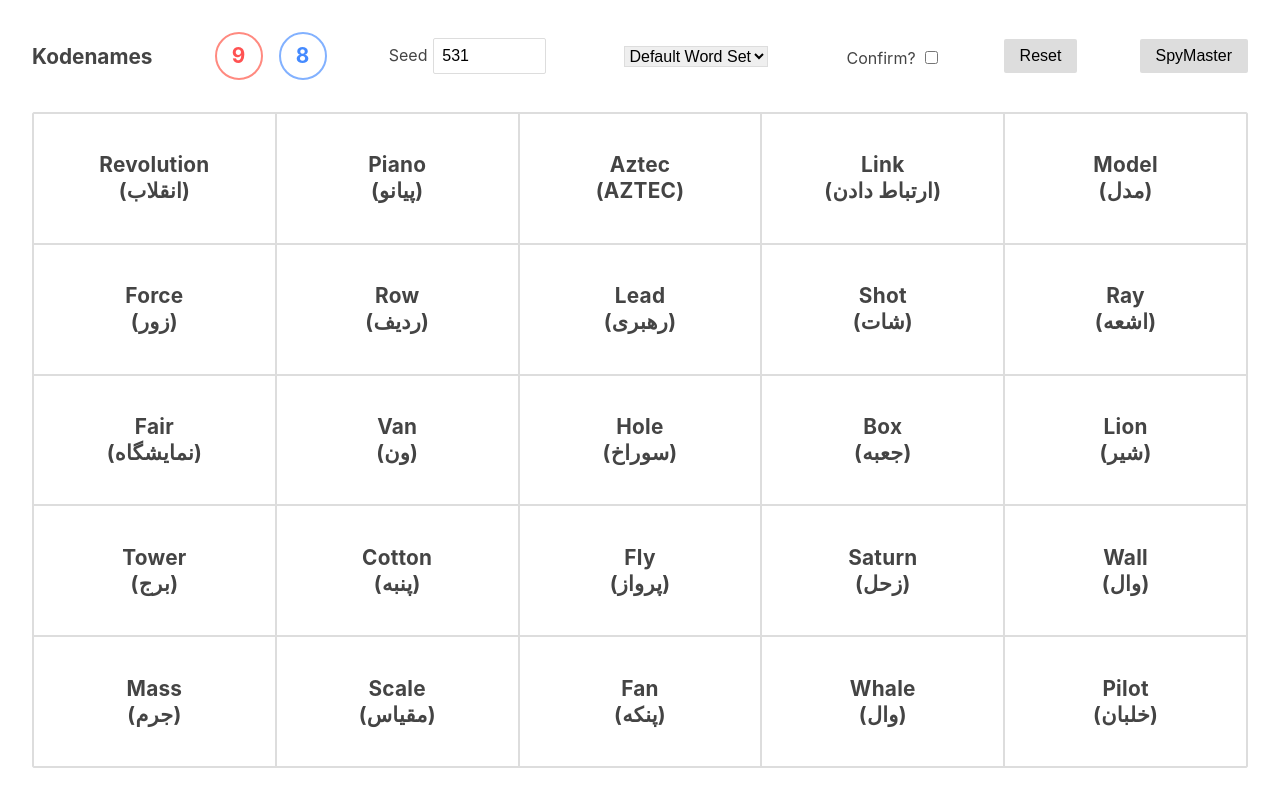
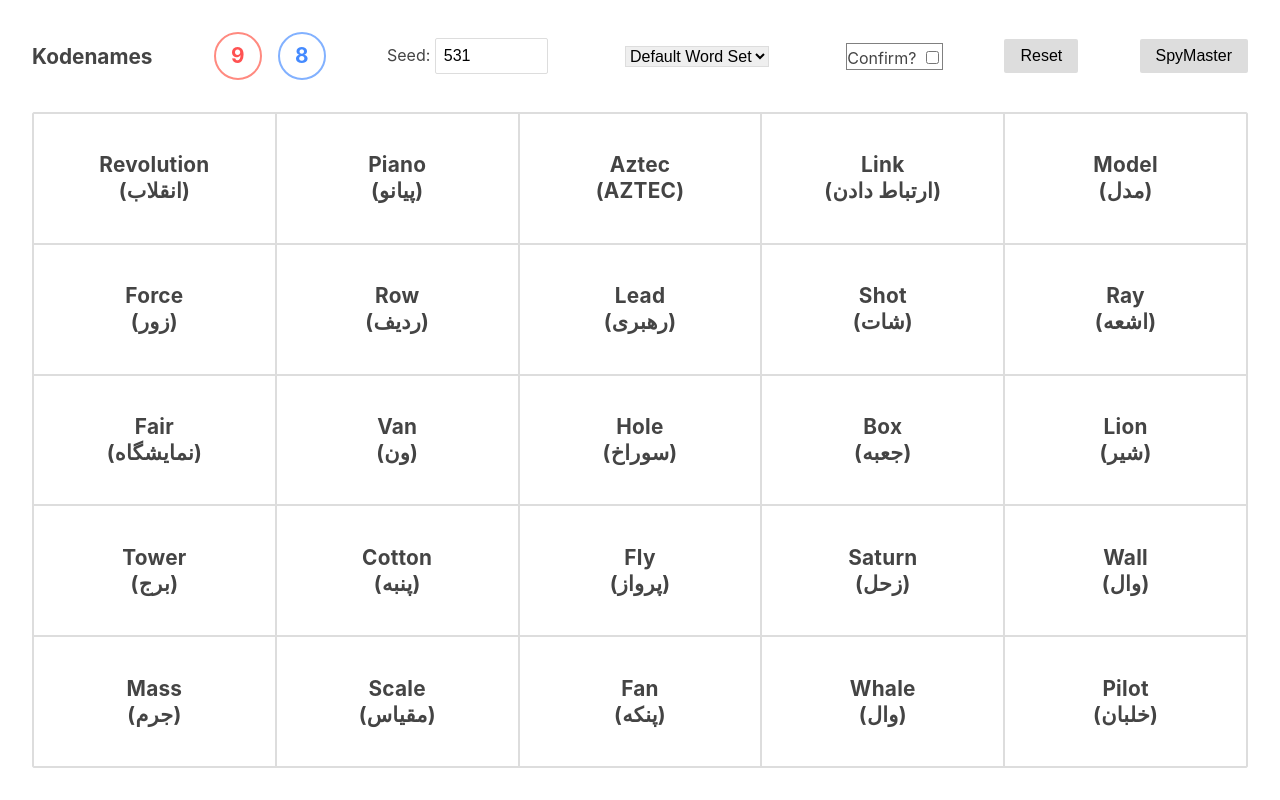
Before and after one commit to hrazzagh/kodenames, a plain HTML site: page index.html in a window 1280 px wide. Drawn offline with nearby package versions, Linux system fonts and the light colour scheme.

Commit message:
Initial commit.

```diff
--- a/index.html
+++ b/index.html
@@ -19,7 +19,7 @@
         <span class="score-item" id="blueScore"></span>
       </div>
       <div class="seed-container">
-        <span class="label">Seed</span>
+        <span class="label">Seed: </span>
         <input type="text" id="seed" placeholder="seed" size="8" autofocus>
       </div>
       <select id='gameMode'>
@@ -30,7 +30,7 @@
 <!--        <option value="custom">Custom Words</option>-->
       </select>
       <!-- <span id="google_translate_element"></span> -->
-      <div class="confirm-container">
+      <div class="confirm-container" style="border: solid 1px gray">
         <span id="confirmText" class="label">Confirm?</span>
         <input type="checkbox" id="confirm">
       </div>
```
